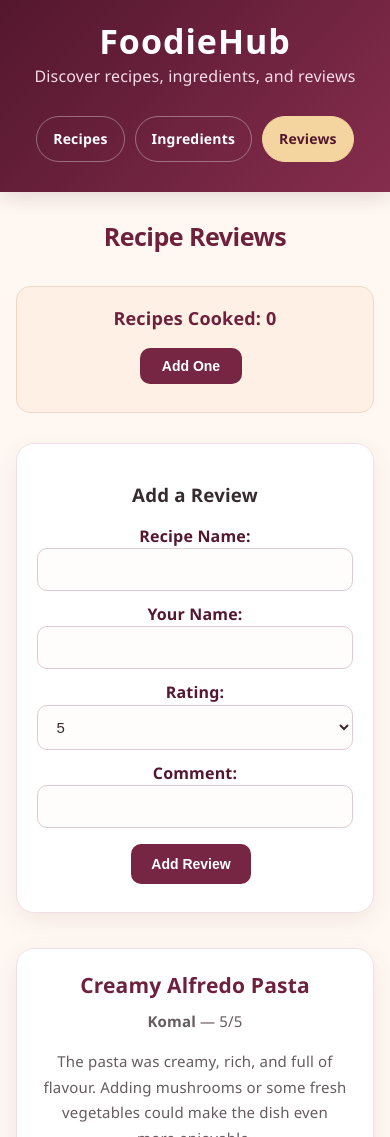
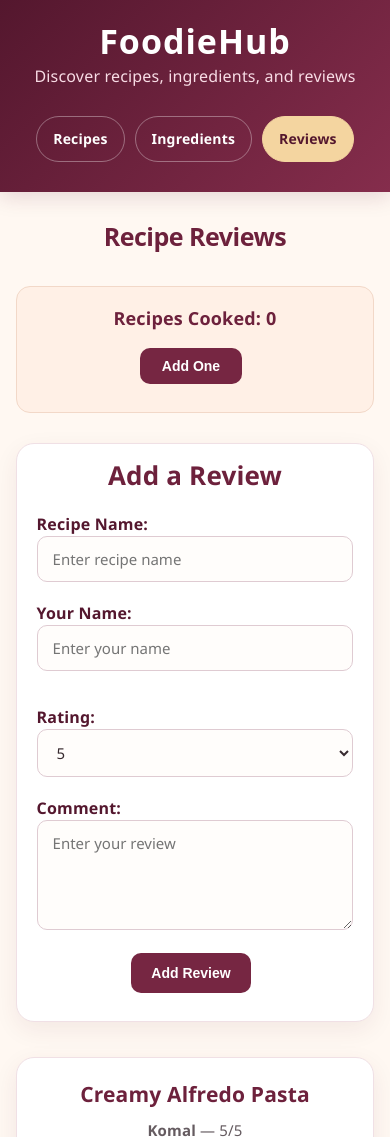
Before and after one commit to M-devgan/FS_Food_Hub, a React (Vite) app: page /reviews in a window 390 px wide. Shown: the top 1137 px of the page. Built offline with nearby package versions, Linux system fonts and the light colour scheme.

Commit message:
Improve FoodieHub styling and form layouts

```diff
--- a/src/App.css
+++ b/src/App.css
@@ -212,12 +212,26 @@ nav a:focus-visible {
   box-shadow: 0 8px 25px rgba(84, 23, 46, 0.07);
 }
 
+/* FORM HEADINGS */
+
+.recipe-list form h3,
+.ingredient-form h2,
+.reviews form h3 {
+  color: #6d213c;
+  font-family: 'Segoe UI', Arial, sans-serif;
+  font-size: 26px;
+  font-weight: 700;
+  text-align: center;
+  margin: 0 0 25px;
+}
+
 /* FORM LABELS */
 
 .recipe-list form label,
 .ingredient-form label,
 .reviews form label {
   display: block;
+  text-align: left;
   font-weight: 600;
   color: #54172e;
   margin: 12px 0 8px;
@@ -242,6 +256,8 @@ nav a:focus-visible {
   background-color: #fffdfb;
   color: #382b30;
   font-size: 15px;
+  font-family: 'Segoe UI', Arial, sans-serif;
+  font-weight: 400;
   box-sizing: border-box;
   transition: border-color 0.3s ease, box-shadow 0.3s ease;
 }
@@ -364,3 +380,31 @@ footer p {
     padding: 20px;
   }
 }
+
+/* Review form - Name and Rating side by side */
+
+.review-name-rating {
+  display: grid;
+  grid-template-columns: minmax(0, 4fr) minmax(0, 1fr);
+  gap: 15px;
+  align-items: end;
+}
+
+.review-name-rating label {
+  min-width: 0;
+}
+
+/* Larger review comment box */
+
+.reviews textarea {
+  min-height: 110px;
+  resize: vertical;
+}
+
+/* Responsive layout for smaller screens */
+
+@media (max-width: 480px) {
+  .review-name-rating {
+    grid-template-columns: 1fr;
+  }
+}
--- a/src/components/ingredients/IngredientForm.tsx
+++ b/src/components/ingredients/IngredientForm.tsx
@@ -49,26 +49,28 @@ function IngredientForm({
 
       <form onSubmit={handleSubmit}>
         <div>
-          <label htmlFor="ingredient-name">Ingredient Name</label>
+          <label htmlFor="ingredient-name">Ingredient Name:</label>
 
           <input
             id="ingredient-name"
             type="text"
             value={name}
             onChange={(event) => setName(event.target.value)}
+            placeholder="Enter ingredient name"
           />
         </div>
 
         <div>
           <label htmlFor="ingredient-characteristics">
-            Characteristics
+            Characteristics:
           </label>
 
-          <input
+          <textarea
             id="ingredient-characteristics"
-            type="text"
             value={characteristics}
             onChange={(event) => setCharacteristics(event.target.value)}
+            placeholder="Enter ingredient characteristics"
+            rows={4}
           />
         </div>
 
--- a/src/components/recipelist/RecipeForm.tsx
+++ b/src/components/recipelist/RecipeForm.tsx
@@ -37,6 +37,8 @@ function RecipeForm({ recipes, setRecipes }: RecipeFormProps) {
 
   return (
     <form onSubmit={addRecipe}>
+      <h3>Add Recipe</h3>
+
       <div>
         <label htmlFor="recipeName">Recipe Name:</label>
         <input
@@ -50,12 +52,12 @@ function RecipeForm({ recipes, setRecipes }: RecipeFormProps) {
 
       <div>
         <label htmlFor="recipeDescription">Description:</label>
-        <input
-          id="recipeDescription"
-          type="text"
-          value={recipeDescription}
-          onChange={(event) => setRecipeDescription(event.target.value)}
-          placeholder="Enter recipe description"
+        <textarea
+            id="recipeDescription"
+            value={recipeDescription}
+            onChange={(event) => setRecipeDescription(event.target.value)}
+            placeholder="Enter recipe description"
+            rows={4}
         />
       </div>
 
--- a/src/components/reviews/ReviewForm.tsx
+++ b/src/components/reviews/ReviewForm.tsx
@@ -57,15 +57,19 @@ function ReviewForm({ reviews, setReviews }: ReviewFormProps) {
           type="text"
           value={recipeName}
           onChange={(e) => setRecipeName(e.target.value)}
+          placeholder="Enter recipe name"
         />
       </label>
 
+      {/* Your Name and Rating on the same row */}
+      <div className="review-name-rating">
         <label>
           Your Name:
           <input
             type="text"
             value={reviewer}
             onChange={(e) => setReviewer(e.target.value)}
+            placeholder="Enter your name"
           />
         </label>
 
@@ -82,13 +86,15 @@ function ReviewForm({ reviews, setReviews }: ReviewFormProps) {
             <option value={5}>5</option>
           </select>
         </label>
+      </div>
 
       <label>
         Comment:
-        <input
-          type="text"
+        <textarea
           value={comment}
           onChange={(e) => setComment(e.target.value)}
+          placeholder="Enter your review"
+          rows={4}
         />
       </label>
 
```
Lines whose indentation alone changed are shown as unchanged.
